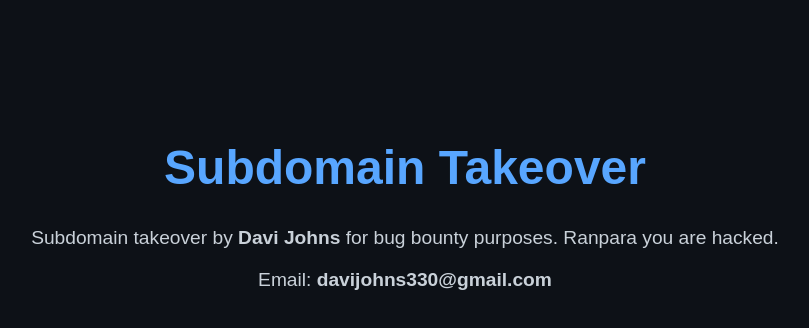
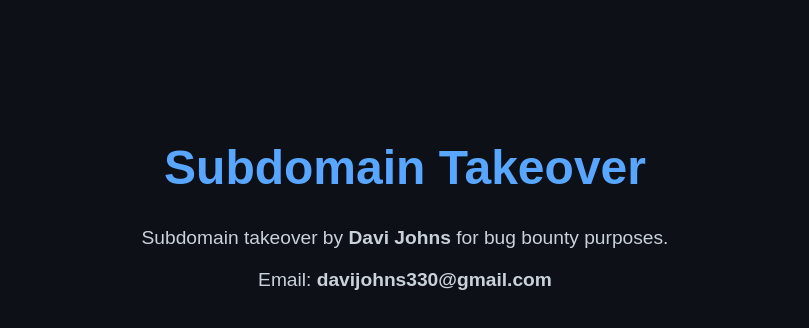
Before and after one commit to DaviJohns69/thebrowsercompany.github.io, a plain HTML site: page index.html in a window 1280 px wide. Shown: the whole page, without its empty margins (235-1044 px from the left). Drawn offline with Linux system fonts and the light colour scheme.

Commit message:
Update index.html

```diff
--- a/index.html
+++ b/index.html
@@ -22,7 +22,7 @@
 </head>
 <body>
   <h1>Subdomain Takeover</h1>
-  <p>Subdomain takeover by <strong>Davi Johns</strong> for bug bounty purposes. Ranpara you are hacked.</p>
+  <p>Subdomain takeover by <strong>Davi Johns</strong> for bug bounty purposes.</p>
   <p>Email: <strong>davijohns330@gmail.com</strong></p>
 </body>
 </html>
```
